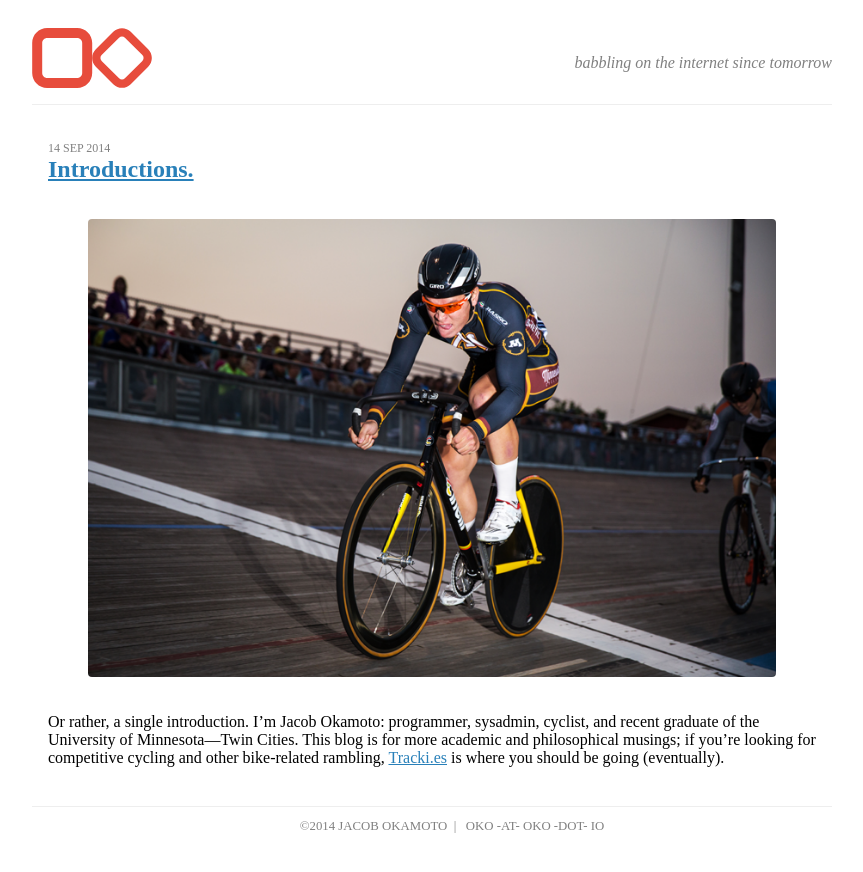
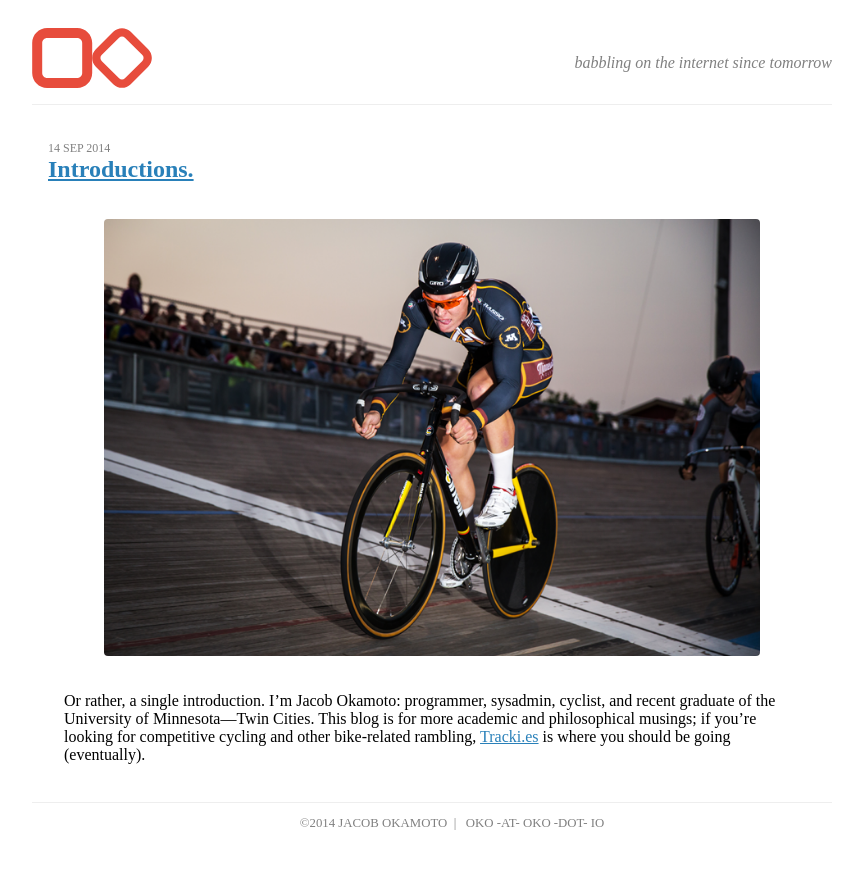
Before and after one commit to oko/oko.github.io, a Jekyll site: the page built from index.html, in a window 1280 px wide. Shown: the top 872 px of the page, without its empty margins (208-1071 px from the left). Built offline with Jekyll 4.4.1, drawn with Linux system fonts in a browser that asks for light colours; Markdown is read by kramdown in place of the engine named in the settings.

Commit message:
Add padding to articles, also block SASS maps from version control

```diff
--- a/_assets/oko/blog.scss
+++ b/_assets/oko/blog.scss
@@ -108,6 +108,9 @@ a {
 			margin-top: 0;
 		}
 	}
+    article {
+        margin: auto 1em;
+    }
 }
 
 .clearfix {
--- a/css/blog.css
+++ b/css/blog.css
@@ -1 +1,2 @@
-html,body{font-family:"adobe-caslon-pro";font-weight:400}h1,h2,h3,h4,h5,h6{font-family:"futura-pt"}h1,h2,h3{font-weight:700;color:#2c3e50}h4,h5,h6{font-weight:400;color:#3498db}hr{border:none;border-bottom:1px solid #eee;box-shadow:none}a{color:#7a0019}a:link,a:visited{color:#2980b9}a:hover,a:active{color:#e74c3c}#wrapper{width:800px;margin:0 auto}#wrapper>header section{position:relative;height:5.5em}#wrapper>header section #wordmark{font-size:2.5em;margin:.5em 0;position:absolute;top:0;left:0}#wrapper>header section #wordmark img{height:1.5em}#wrapper>header section #byline{text-align:right;position:absolute;bottom:.5em;right:0;font-style:italic;color:gray}#wrapper>div#content{padding:1em}#wrapper>div#content main.post{font-size:1.25em}#wrapper>footer{font-family:"futura-pt";color:gray;font-size:0.8em;text-align:center}#wrapper>footer section ul{text-transform:uppercase;list-style:none}#wrapper>footer section ul li{display:inline-block}#wrapper>footer section ul li:not(:last-child):after{content:"\00a0\00a0|\00a0\00a0"}.post header .meta{color:gray;font-family:"futura-pt";font-weight:300;text-transform:uppercase;margin-bottom:0;font-size:.75em}.post header .title{margin-top:0}.clearfix{clear:both;width:100%}.article-image .fullwidth{border-radius:4px;width:100%;margin:1em 0}.article-image .fullwidth.center{margin-left:auto;margin-right:auto}
+html,body{font-family:"adobe-caslon-pro";font-weight:400}h1,h2,h3,h4,h5,h6{font-family:"futura-pt"}h1,h2,h3{font-weight:700;color:#2C3E50}h4,h5,h6{font-weight:400;color:#3498DB}hr{border:none;border-bottom:1px solid #eee;box-shadow:none}a{color:#7a0019}a:link,a:visited{color:#2980B9}a:hover,a:active{color:#E74C3C}#wrapper{width:800px;margin:0 auto}#wrapper>header section{position:relative;height:5.5em}#wrapper>header section #wordmark{font-size:2.5em;margin:.5em 0;position:absolute;top:0;left:0}#wrapper>header section #wordmark img{height:1.5em}#wrapper>header section #byline{text-align:right;position:absolute;bottom:.5em;right:0;font-style:italic;color:gray}#wrapper>div#content{padding:1em}#wrapper>div#content main.post{font-size:1.25em}#wrapper>footer{font-family:"futura-pt";color:gray;font-size:0.8em;text-align:center}#wrapper>footer section ul{text-transform:uppercase;list-style:none}#wrapper>footer section ul li{display:inline-block}#wrapper>footer section ul li:not(:last-child):after{content:"  |  "}.post header .meta{color:gray;font-family:"futura-pt";font-weight:300;text-transform:uppercase;margin-bottom:0;font-size:.75em}.post header .title{margin-top:0}.post article{margin:auto 1em}.clearfix{clear:both;width:100%}.article-image .fullwidth{border-radius:4px;width:100%;margin:1em 0}.article-image .fullwidth.center{margin-left:auto;margin-right:auto}
+/*# sourceMappingURL=blog.css.map */
```
Also changed, not shown: 1 other file.
